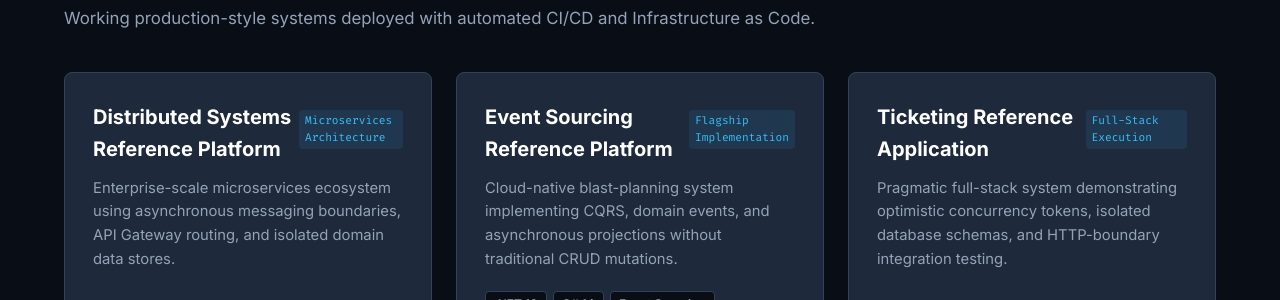
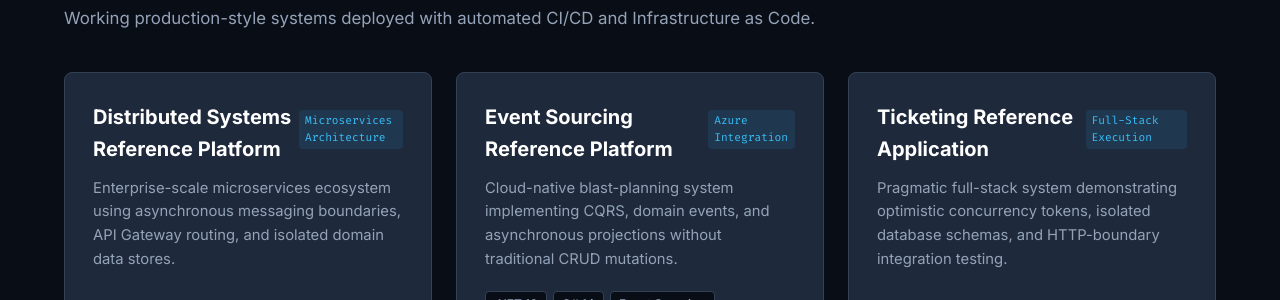
Before and after one commit to PhilipTodd/philiptodd.github.io, a Jekyll site: the page built from index.md, in a window 1280 px wide and 900 px high, scrolled down 498 px. Shown: the part 147-447 px from the top of the window. Built offline with Jekyll 4.4.1, drawn with Linux system fonts in a browser that asks for light colours.

Commit message:
Update project positioning and tabs (#7)
Refines the event-sourcing project branding to emphasize Azure integration, updates the default active tab on the landing page, and revises the distributed systems project summary to highlight the Azure SaaS delivery story.

```diff
--- a/_data/projects.yml
+++ b/_data/projects.yml
@@ -25,7 +25,7 @@
 
 - id: event-sourcing
   title: Event Sourcing Reference Platform
-  badge: Flagship Implementation
+  badge: Azure Integration
   summary: Cloud-native blast-planning system implementing CQRS, domain events, and asynchronous projections without traditional CRUD mutations.
   tech:
     - .NET 10
--- a/index.md
+++ b/index.md
@@ -68,7 +68,7 @@ title: Philip Todd | Cloud Architect & Senior .NET Engineer
       <button class="tab-btn" onclick="showTab(event, 'c4-ticketing')">Ticketing System</button>
     </div>
 
-    <div id="c4-microservices" class="tab-content">
+    <div id="c4-microservices" class="tab-content active">
       {% include c4-diagram.html
         id="distributed-system-c4"
         title="C4 Level 2: Container Diagram — Cloud-Native Distributed Microservices"
@@ -76,7 +76,7 @@ title: Philip Todd | Cloud Architect & Senior .NET Engineer
       %}
     </div>
 
-    <div id="c4-event-sourcing" class="tab-content active">
+    <div id="c4-event-sourcing" class="tab-content">
       {% include c4-diagram.html
         id="event-sourcing-c4"
         title="C4 Level 2: Container Diagram — Event Sourced Blast Planning"
```
Also changed, not shown: projects.md (+1 -1 lines).
